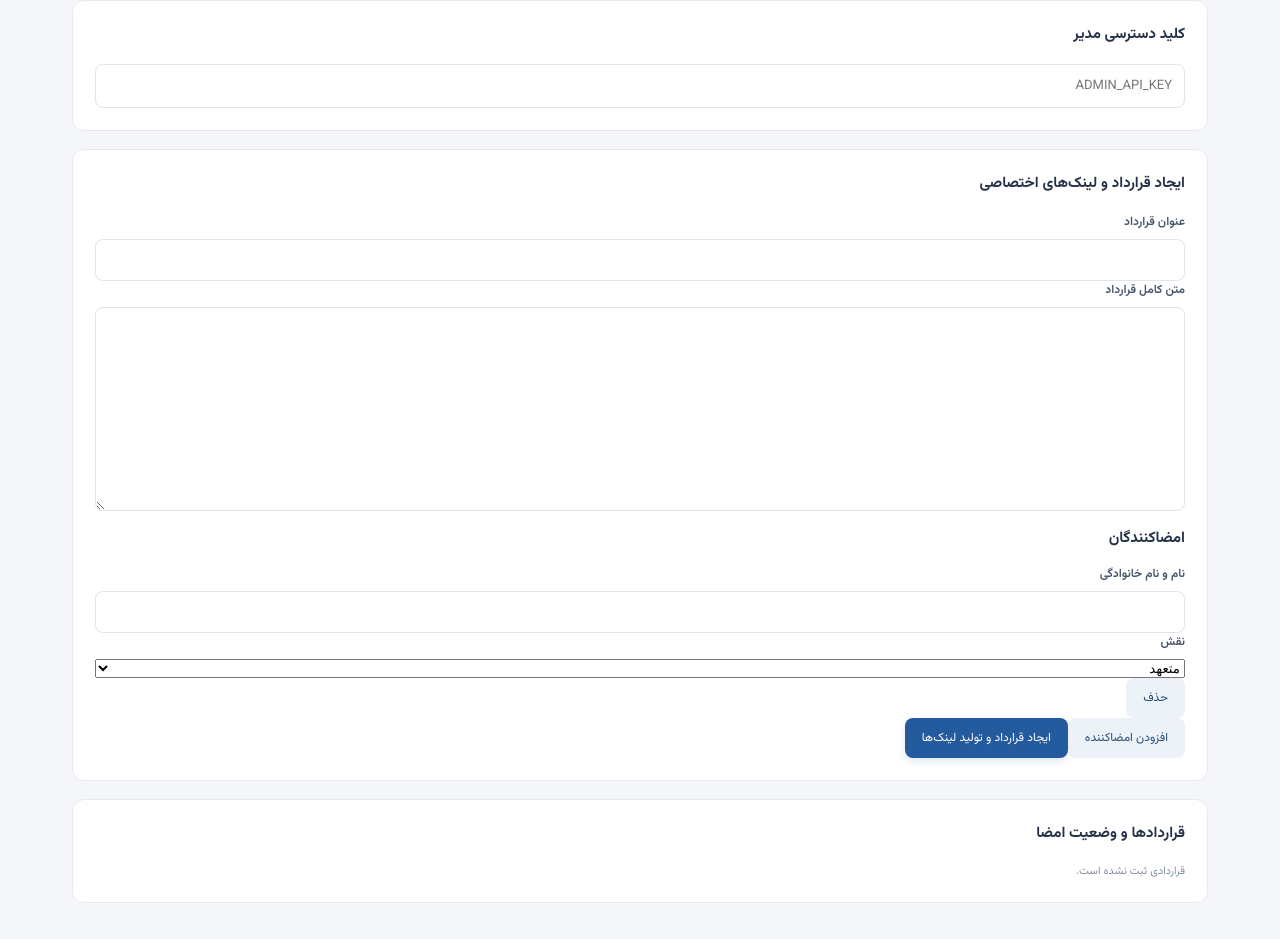
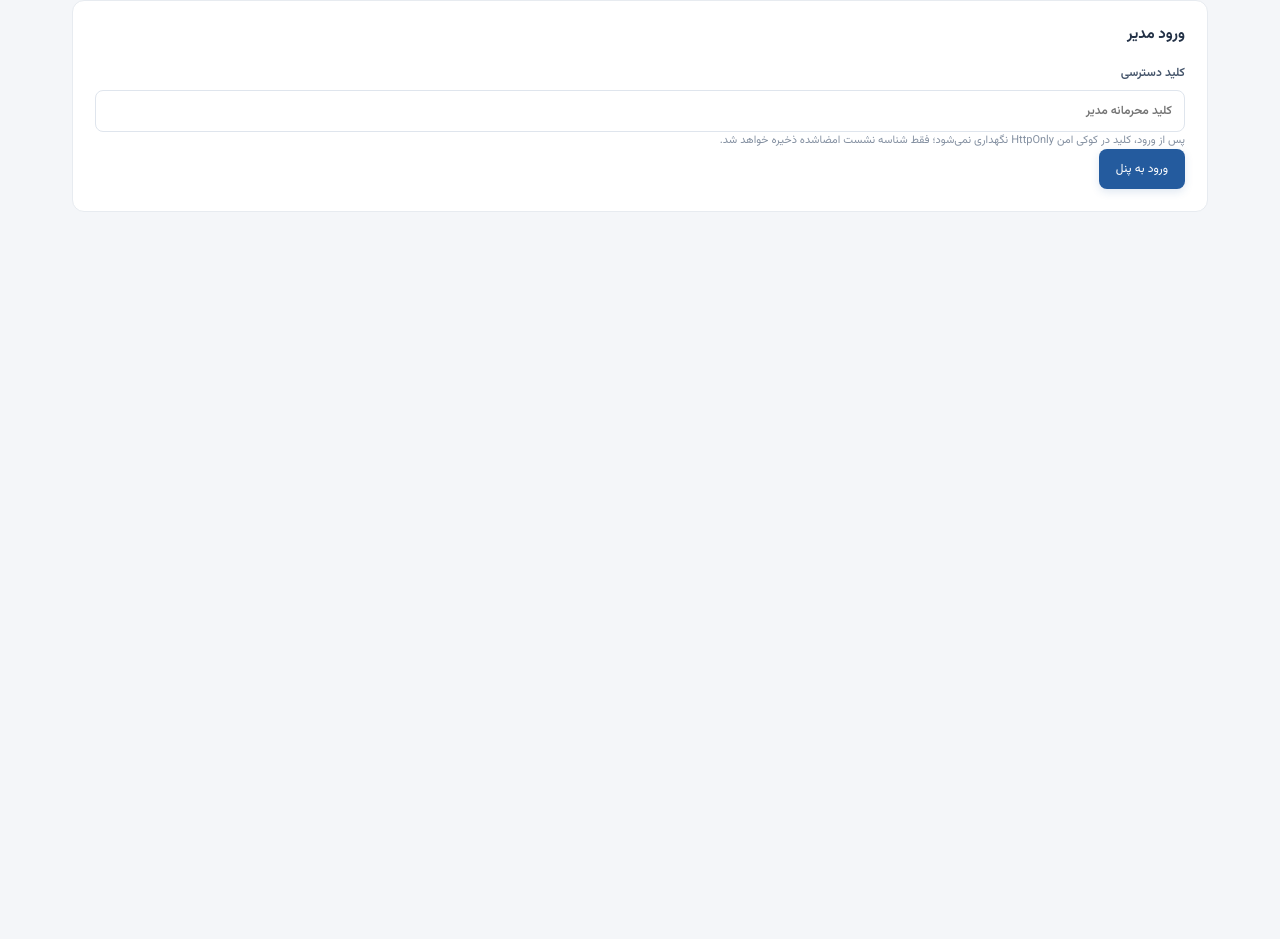
Before and after one commit to l14735198-debug/Ssaa, a Next.js app: page /signing in a window 1280 px wide. Shown: the part 199-1138 px from the top of the page. After the commit the page ends 800 px from the top, so only its background shows below. Built offline with nearby package versions, Linux system fonts and the light colour scheme.

Commit message:
Secure admin signing access with HttpOnly sessions

```diff
--- a/app/signing/page.tsx
+++ b/app/signing/page.tsx
@@ -8,6 +8,7 @@ type LinkItem = { signerId: string; fullName: string; role: string; url: string;
 
 export default function SigningAdminPage() {
   const [key, setKey] = useState("");
+  const [authenticated, setAuthenticated] = useState(false);
   const [contracts, setContracts] = useState<Contract[]>([]);
   const [title, setTitle] = useState("");
   const [body, setBody] = useState("");
@@ -17,41 +18,55 @@ export default function SigningAdminPage() {
   const [busy, setBusy] = useState(false);
 
   async function load() {
-    const r = await fetch("/api/signing/contracts", { headers: { "x-admin-key": key } });
+    const r = await fetch("/api/signing/contracts", { cache: "no-store" });
     const d = await r.json(); if (!r.ok) throw new Error(d.error || "خطا");
     setContracts(d.contracts);
   }
-  useEffect(() => { if (key.length > 10) load().catch(e => setMessage(e.message)); }, [key]);
+  useEffect(() => { if (authenticated) load().catch(e => setMessage(e.message)); }, [authenticated]);
 
+  async function login(e: React.FormEvent) {
+    e.preventDefault(); setBusy(true); setMessage("");
+    try {
+      const r = await fetch("/api/signing/session", { method: "POST", headers: { "Content-Type": "application/json" }, body: JSON.stringify({ key }) });
+      const d = await r.json(); if (!r.ok) throw new Error(d.error || "ورود ناموفق بود");
+      setKey(""); setAuthenticated(true); setMessage("ورود مدیر با نشست امن انجام شد.");
+    } catch (e) { setMessage(e instanceof Error ? e.message : "خطا"); } finally { setBusy(false); }
+  }
+  async function logout() {
+    await fetch("/api/signing/session", { method: "DELETE" });
+    setAuthenticated(false); setContracts([]); setLinks([]); setMessage("از پنل خارج شدید.");
+  }
   async function createContract(e: React.FormEvent) {
     e.preventDefault(); setBusy(true); setMessage(""); setLinks([]);
     try {
-      const r = await fetch("/api/signing/contracts", { method: "POST", headers: { "Content-Type": "application/json", "x-admin-key": key }, body: JSON.stringify({ title, body, signers: people }) });
+      const r = await fetch("/api/signing/contracts", { method: "POST", headers: { "Content-Type": "application/json" }, body: JSON.stringify({ title, body, signers: people }) });
       const d = await r.json(); if (!r.ok) throw new Error(d.error || "ایجاد قرارداد ناموفق بود");
       setLinks(d.links); setTitle(""); setBody(""); setPeople([{ fullName: "", role: "متعهد" }]); await load();
     } catch (e) { setMessage(e instanceof Error ? e.message : "خطا"); } finally { setBusy(false); }
   }
   async function action(id: string, method: "DELETE" | "PATCH") {
-    const r = await fetch("/api/signing/invites/" + id, { method, headers: { "x-admin-key": key } });
+    const r = await fetch("/api/signing/invites/" + id, { method });
     const d = await r.json(); if (!r.ok) { setMessage(d.error || "خطا"); return; }
-    if (d.url) { setLinks([{ signerId: id, fullName: "لینک جدید", role: "", url: d.url, expiresAt: d.expiresAt }]); }
+    if (d.url) setLinks([{ signerId: id, fullName: "لینک جدید", role: "", url: d.url, expiresAt: d.expiresAt }]);
     await load();
   }
   const copy = async (url: string) => { await navigator.clipboard.writeText(url); setMessage("لینک کپی شد؛ آن را شخصاً برای امضاکننده ارسال کنید."); };
 
   return <main className="editor-page" dir="rtl"><header className="editor-header"><span>سامانه هوشمند مدیریت قرارداد</span><span>مدیریت لینک‌های امضا</span></header><div className="editor-wrap">
-    <div className="editor-heading"><div><p className="eyebrow">پنل مدیر</p><h1>مدیریت امضای طرفین قرارداد</h1><p className="muted">لینک هر امضاکننده مستقل است؛ ارسال پیامکی یا واتساپی انجام نمی‌شود.</p></div></div>
-    <section className="editor-card"><h2>کلید دسترسی مدیر</h2><input type="password" value={key} onChange={e => setKey(e.target.value)} placeholder="ADMIN_API_KEY" autoComplete="current-password" /></section>
+    <div className="editor-heading"><div><p className="eyebrow">پنل مدیر</p><h1>مدیریت امضای طرفین قرارداد</h1><p className="muted">لینک هر امضاکننده مستقل است؛ ارسال پیامکی یا واتساپی انجام نمی‌شود.</p></div>{authenticated && <button className="secondary-button" onClick={logout}>خروج امن</button>}</div>
+    {!authenticated && <form className="editor-card" onSubmit={login}><h2>ورود مدیر</h2><label>کلید دسترسی<input type="password" value={key} onChange={e => setKey(e.target.value)} placeholder="کلید محرمانه مدیر" autoComplete="current-password" required /></label><p className="muted">پس از ورود، کلید در کوکی امن HttpOnly نگهداری نمی‌شود؛ فقط شناسه نشست امضاشده ذخیره خواهد شد.</p><button className="primary-button" type="submit" disabled={busy || !key}>{busy ? "در حال بررسی..." : "ورود به پنل"}</button></form>}
     {message && <p className="saved-message" role="status">{message}</p>}
+    {authenticated && <>
       <form className="editor-card" onSubmit={createContract}><h2>ایجاد قرارداد و لینک‌های اختصاصی</h2>
         <label>عنوان قرارداد<input required value={title} onChange={e => setTitle(e.target.value)} /></label>
         <label>متن کامل قرارداد<textarea required rows={10} value={body} onChange={e => setBody(e.target.value)} /></label>
         <h3>امضاکنندگان</h3>
         {people.map((p,i)=><div key={i} className="form-grid"><label>نام و نام خانوادگی<input required value={p.fullName} onChange={e=>setPeople(old=>old.map((x,j)=>j===i?{...x,fullName:e.target.value}:x))}/></label><label>نقش<select value={p.role} onChange={e=>setPeople(old=>old.map((x,j)=>j===i?{...x,role:e.target.value}:x))}><option>متعهد</option><option>متعهدله</option><option>شاهد</option><option>سایر</option></select></label><button type="button" className="secondary-button" onClick={()=>setPeople(old=>old.filter((_,j)=>j!==i))} disabled={people.length===1}>حذف</button></div>)}
         <button type="button" className="secondary-button" onClick={()=>setPeople(old=>[...old,{fullName:"",role:"متعهدله"}])}>افزودن امضاکننده</button>
-      <button className="primary-button" type="submit" disabled={busy || key.length<10}>{busy?"در حال ایجاد...":"ایجاد قرارداد و تولید لینک‌ها"}</button>
+        <button className="primary-button" type="submit" disabled={busy}>{busy?"در حال ایجاد...":"ایجاد قرارداد و تولید لینک‌ها"}</button>
       </form>
       {links.length>0 && <section className="editor-card"><h2>لینک‌های صادرشده — اعتبار ۷ روز</h2>{links.map(l=><div key={l.signerId} className="signer-row"><div><strong>{l.fullName}</strong><p className="muted">{l.role} · انقضا: {new Date(l.expiresAt).toLocaleString("fa-IR")}</p><code>{l.url}</code></div><button className="secondary-button" onClick={()=>copy(l.url)}>کپی لینک</button></div>)}</section>}
       <section className="editor-card"><h2>قراردادها و وضعیت امضا</h2>{contracts.length===0?<p className="muted">قراردادی ثبت نشده است.</p>:contracts.map(c=><div key={c.id} className="contract-list-item"><h3>{c.title}</h3>{c.signers.map(s=><div key={s.id} className="signer-row"><div><strong>{s.fullName}</strong><p className="muted">{s.role} · {s.signedAt?"امضا شده":s.viewedAt?"مشاهده شده":s.revokedAt?"لغو شده":"در انتظار"} · {s.tokenExpiresAt && "انقضا "+new Date(s.tokenExpiresAt).toLocaleDateString("fa-IR")}</p></div><div className="button-row"><button className="secondary-button" onClick={()=>action(s.id,"PATCH")} disabled={!!s.signedAt}>صدور لینک جدید</button><button className="secondary-button" onClick={()=>action(s.id,"DELETE")} disabled={!!s.revokedAt}>لغو لینک</button></div></div>)}</div>)}</section>
+    </>}
   </div></main>;
 }
```
Lines whose indentation alone changed are shown as unchanged.
